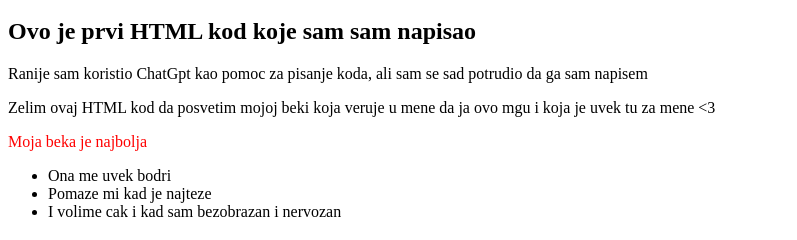
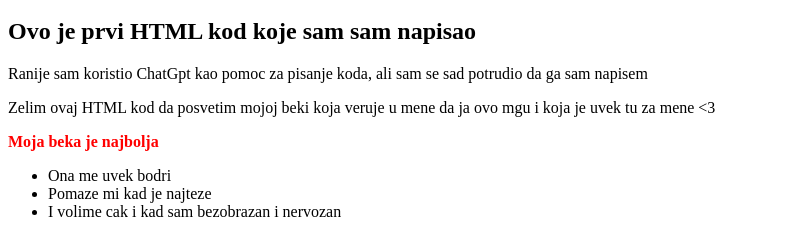
Before and after one commit to AlaveraB/Test-Frontend-Development, a plain HTML site: page index.html in a window 1280 px wide. Shown: the part 48-288 px from the top of the page, without its empty margins (0-797 px from the left). Drawn offline with Linux system fonts and the light colour scheme.

Commit message:
Boldovana slova

```diff
--- a/index.html
+++ b/index.html
@@ -2,7 +2,7 @@
 <h2>Ovo je prvi HTML kod koje sam sam napisao</h2>
 <p>Ranije sam koristio ChatGpt kao pomoc za pisanje koda, ali sam se sad potrudio da ga sam napisem</p>
 <p>Zelim ovaj HTML kod da posvetim mojoj beki koja veruje u mene da ja ovo mgu i koja je uvek tu za mene <3</p>
-<p  style="color: red;">Moja beka je najbolja</p>
+<p  style="color: red;"><b>Moja beka je najbolja</b></p>
 <ul>
 <li>Ona me uvek bodri</li>
 <li>Pomaze mi kad je najteze</li>
```
